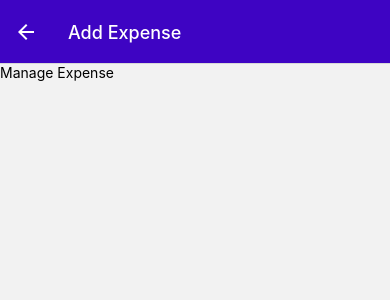
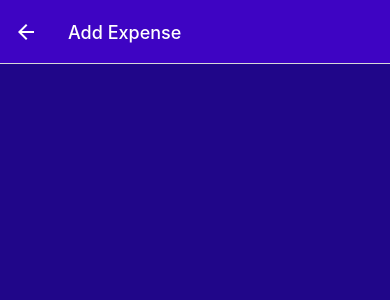
Before and after one commit to 1KRS/exoda-rn, a React Native app: screen /ManageExpense in a window 390 px wide. Shown: the top 300 px of the page. Built offline with nearby package versions, Linux system fonts and the light colour scheme.

Commit message:
Adding a "Delete" Button

```diff
--- a/components/ExpensesList.js
+++ b/components/ExpensesList.js
@@ -15,6 +15,7 @@ const ExpensesList = ({ expenses }) => {
       data={expenses}
       renderItem={renderExpenseItem}
       keyExtractor={(item) => item.id}
+      showsVerticalScrollIndicator={false}
     />
   );
 };
--- a/screens/ManageExpense.js
+++ b/screens/ManageExpense.js
@@ -1,5 +1,9 @@
 import { useLayoutEffect } from 'react';
 import { Pressable, StyleSheet, Text, View } from 'react-native';
+import IconButton from '../components/UI/IconButton';
+import { GlobalStyles } from '../constants/styles';
+
+const Colors = GlobalStyles.colors;
 
 const ManageExpense = ({ route, navigation }) => {
   const id = route.params?.expenseId;
@@ -11,16 +15,38 @@ const ManageExpense = ({ route, navigation }) => {
     });
   }, [navigation, isEditing]);
 
+  const deleteExpenseHandler = () => {
+    console.log('Ζουλιήχτκε κι αυτουό');
+  };
+
   return (
-    <Pressable>
-      <View>
-        <Text>Manage Expense</Text>
-      </View>
-    </Pressable>
+    <View style={styles.container}>
+      {isEditing && (
+        <View style={styles.deleteContainer}>
+          <IconButton
+            iconName="trash"
+            color={Colors.error500}
+            size={36}
+            onPress={deleteExpenseHandler}
+          />
+        </View>
+      )}
+    </View>
   );
 };
 export default ManageExpense;
 
 const styles = StyleSheet.create({
-  container: {},
+  container: {
+    flex: 1,
+    padding: 24,
+    backgroundColor: Colors.primary800,
+  },
+  deleteContainer: {
+    marginTop: 16,
+    paddingTop: 8,
+    borderTopWidth: 2,
+    borderTopColor: Colors.primary200,
+    alignItems: 'center',
+  },
 });
```
